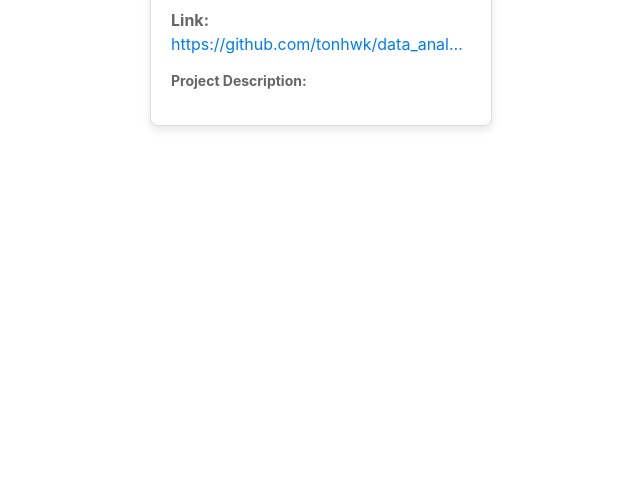
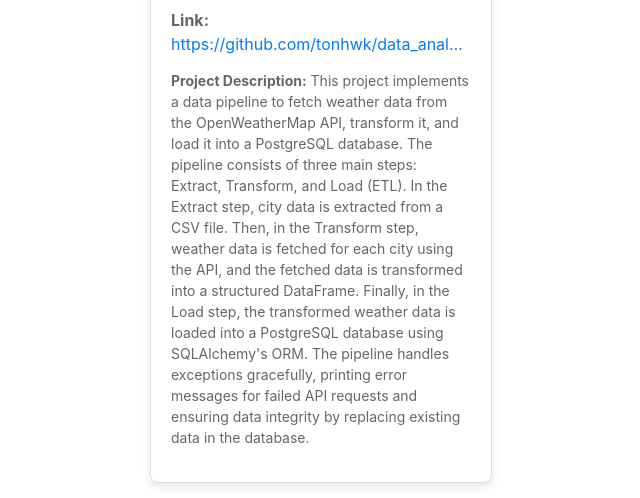
Before and after one commit to tonhwk/my-data-portfolio, a React (Create React App) app: page /data-engineering in a window 1280 px wide. Shown: the part 413-911 px from the top of the page, without its empty margins (319-959 px from the left). Before the commit the page ends 800 px from the top, so only its background shows below. Built offline with nearby package versions, Linux system fonts and the light colour scheme; the HTML template or start-up script is replaced by a standard one.

Commit message:
adding project descriptions for data integration and data engineering

```diff
--- a/src/pages/DataEngineering/DataEngineering.jsx
+++ b/src/pages/DataEngineering/DataEngineering.jsx
@@ -9,7 +9,7 @@ const projects = [
     tools: ['Python', "SQL"],
     projectTypes: ["Data Engineering"],
     link: 'https://github.com/tonhwk/data_analysis_potfolio/blob/main/Data%20Engineering/etl.py',
-    description: 'This ETL project demonstrates my proficiency in extracting, transforming, and loading data using Python, Pandas, and SQLAlchemy. In this project, I built a data pipeline that extracts weather data for various cities from the OpenWeatherMap API. The process involves reading city information from a CSV file, fetching real-time weather data via API requests, and transforming this data into a structured format. Finally, the cleaned data is loaded into a PostgreSQL database.'
+    description: "This project implements a data pipeline to fetch weather data from the OpenWeatherMap API, transform it, and load it into a PostgreSQL database. The pipeline consists of three main steps: Extract, Transform, and Load (ETL). In the Extract step, city data is extracted from a CSV file. Then, in the Transform step, weather data is fetched for each city using the API, and the fetched data is transformed into a structured DataFrame. Finally, in the Load step, the transformed weather data is loaded into a PostgreSQL database using SQLAlchemy's ORM. The pipeline handles exceptions gracefully, printing error messages for failed API requests and ensuring data integrity by replacing existing data in the database."
   }
 
 ]
@@ -26,7 +26,7 @@ function DataEngineering() {
             tools={project.tools}
             projectTypes={project.projectTypes}
             link={project.link}
-            description={project.description}
+            projectDescription={project.description}
           />
         ))}
       </div>
--- a/src/pages/DataIntegration/DataIntegration.jsx
+++ b/src/pages/DataIntegration/DataIntegration.jsx
@@ -10,7 +10,7 @@ const projects = [
     tools: ['Python'],
     projectTypes: ['API Integration', 'Data Integration'],
     link: 'https://github.com/tonhwk/data_analysis_potfolio/blob/main/Data%20Integration/weather.ipynb',
-    description: 'Integrated weather data from the OpenWeatherMap API with city information from a CSV file to provide real-time weather updates for various cities.'
+    projectDescription: "This project focuses on integrating weather data from the OpenWeatherMap API with city data to perform analysis. Using Python libraries such as Pandas and Requests, the city data is loaded from a CSV file containing information about different cities. A function is defined to fetch weather data for each city from the API, which returns temperature and weather description. The weather data is fetched for each city and stored in a list. Upon successful retrieval, the weather data is appended to the list. Finally, the weather data list is converted into a DataFrame and merged with the city data based on the city name. The integrated data is then saved to a CSV file for further analysis and visualization."
   }
 ];
 
@@ -27,7 +27,7 @@ function DataIntegration() {
           tools={project.tools}
           projectTypes={project.projectTypes}
           link={project.link}
-          description={project.description}
+          projectDescription={project.projectDescription}
         />
       ))}
     </div>
```
